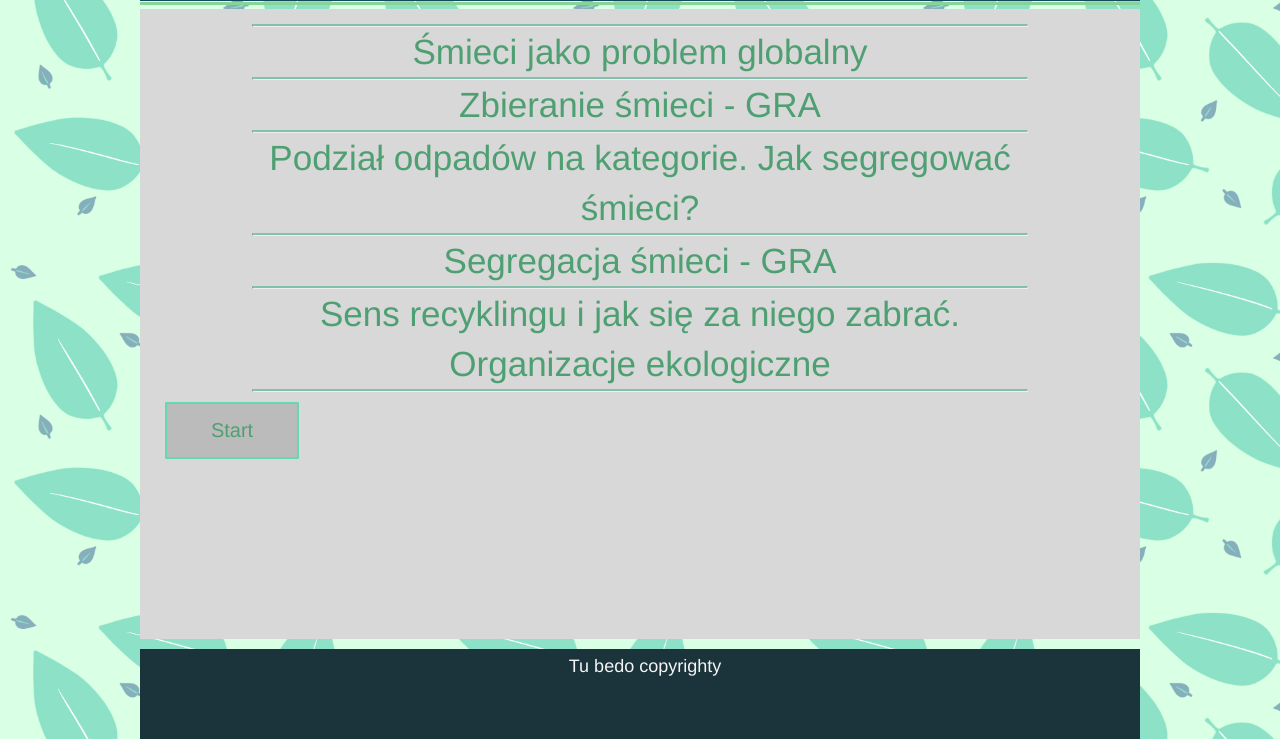
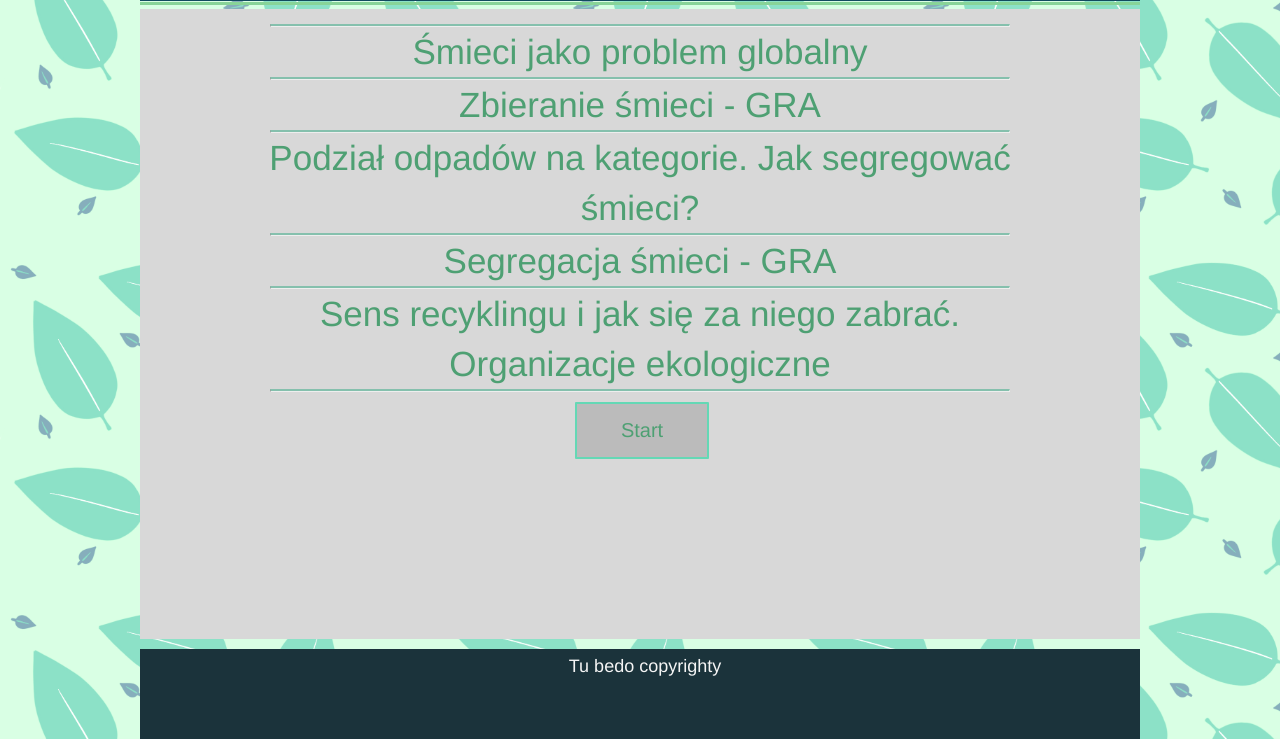
Before and after one commit to Jeremiej19/Apk, a PHP site: page /pages/kurs_begin.html in a window 1280 px wide. Shown: the part 111-850 px from the top of the page. Run offline with PHP 8.4, Linux system fonts and the light colour scheme.

Commit message:
buttony 2

```diff
--- a/pages/kurs_1.html
+++ b/pages/kurs_1.html
@@ -37,7 +37,7 @@
             <a href="kurs_5.html#AD4"><p>Sens recyklingu i jak się za niego zabrać</p></a>
             <a href="kurs_5.html#AD5"><p>Organizacje ekologiczne</p></a>
 
-          </div>
+          </div><hr><br>
 
           <h2 id="AD1">Śmieci jako problem globalny</h2><br>
 
--- a/pages/kurs_2.html
+++ b/pages/kurs_2.html
@@ -39,7 +39,7 @@
                 <a href="kurs_5.html#AD4"><p>Sens recyklingu i jak się za niego zabrać</p></a>
                 <a href="kurs_5.html#AD5"><p>Organizacje ekologiczne</p></a>
 
-              </div>
+              </div><hr><br>
 
             <iframe src="../games/game1/game.html" frameborder="0" width="800px" height="620px" scrolling="no"></iframe>
 
--- a/pages/kurs_3.html
+++ b/pages/kurs_3.html
@@ -37,7 +37,7 @@
               <a href="kurs_5.html#AD4"><p>Sens recyklingu i jak się za niego zabrać</p></a>
               <a href="kurs_5.html#AD5"><p>Organizacje ekologiczne</p></a>
 
-            </div>
+            </div><hr><br>
 
 
           <h2 id="AD2">Podział odpadów na kategorie</h2>
--- a/pages/kurs_4.html
+++ b/pages/kurs_4.html
@@ -40,7 +40,7 @@
               <a href="kurs_5.html#AD4"><p>Sens recyklingu i jak się za niego zabrać</p></a>
               <a href="kurs_5.html#AD5"><p>Organizacje ekologiczne</p></a>
 
-            </div>
+            </div><hr><br>
 
             <iframe src="../games/game2/game.html" frameborder="0" width="800px" height="620px" scrolling="no"></iframe>
 
--- a/pages/kurs_5.html
+++ b/pages/kurs_5.html
@@ -37,7 +37,7 @@
               <a href="#AD4"><p>Sens recyklingu i jak się za niego zabrać</p></a>
               <a href="#AD5"><p>Organizacje ekologiczne</p></a>
 
-            </div>
+            </div><hr><br>
 
 
           <h2 id="AD4">Sens recyklingu i jak się za niego zabrać</h2>
--- a/pages/kurs_begin.html
+++ b/pages/kurs_begin.html
@@ -36,7 +36,7 @@
             <a href="kurs_5.html"><li>Sens recyklingu i jak się za niego zabrać. Organizacje ekologiczne</li></a><hr>
           </ol>
 
-          <a href="kurs_1.html" class="button"><div class="button">Start</div></a>
+          <div class="buttons" style="width: 150px;"><a href="kurs_1.html" class="button"><div class="button">Start</div></a></div>
 
 
         </div>
--- a/styles/main.css
+++ b/styles/main.css
@@ -365,6 +365,9 @@ h3,h2 {
 
 hr {
     border-top: #85c0ad 2px solid;
+    width: 95%;
+    margin-left: auto;
+    margin-right: auto;
 }
 
 div.buttons {
```
